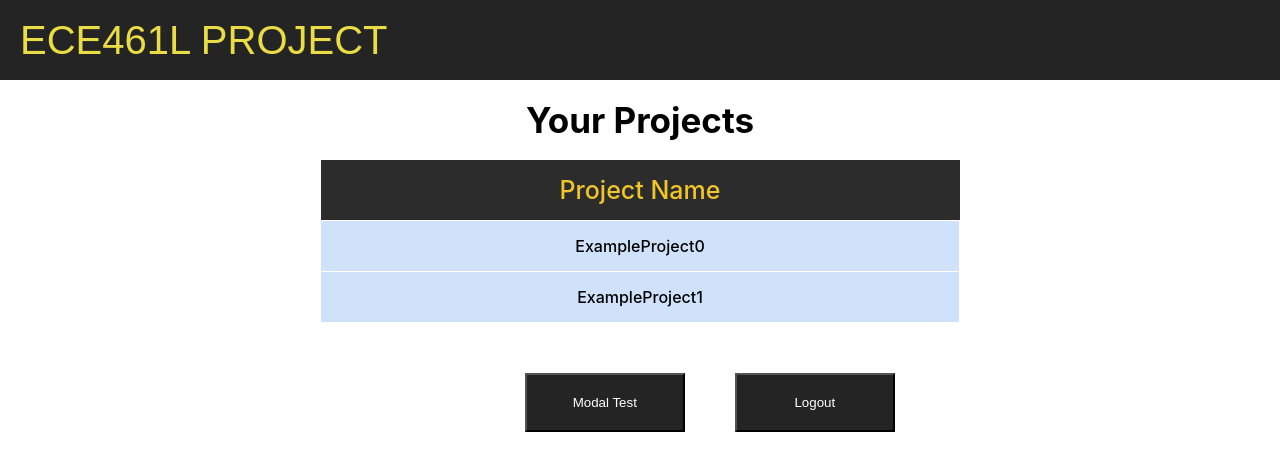
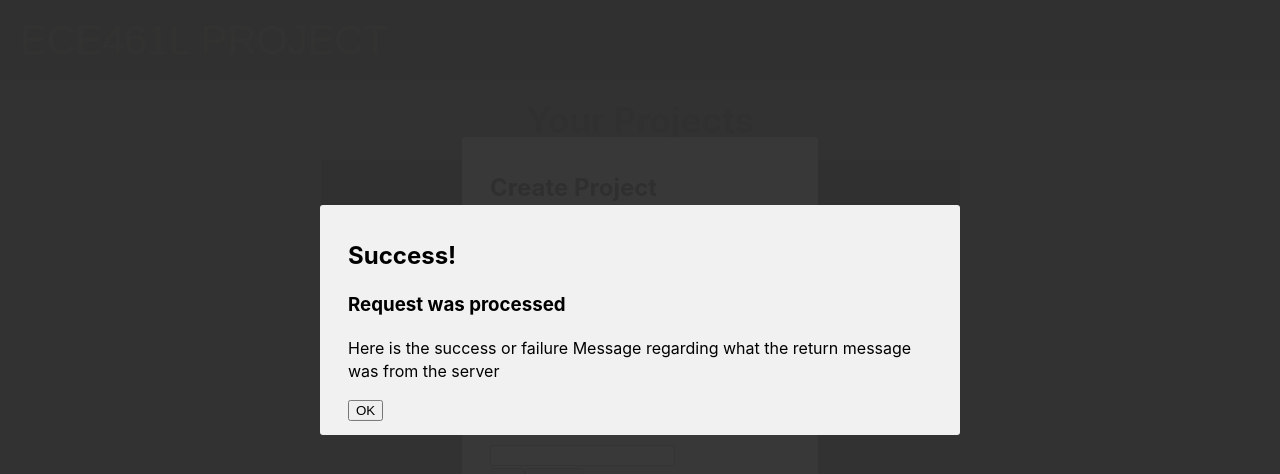
Before and after one commit to Zhangky11/ECE461L, a React (Create React App) app in the folder frontend/: page /profile in a window 1280 px wide. Shown: the top 474 px of the page. Built offline with nearby package versions, Linux system fonts and the light colour scheme; no server answers; sample sign-in values are in the browser's storage.

Commit message:
Modals implemented in userprofile

```diff
--- a/frontend/src/Components/UserProfile/UserProfilePage.jsx
+++ b/frontend/src/Components/UserProfile/UserProfilePage.jsx
@@ -4,12 +4,21 @@ import './UserProfilePage.css'
 import { useNavigate } from 'react-router-dom';
 import { Link } from 'react-router-dom';
 import axios from 'axios';
+import CreateProject from '../Modals/CreateProject';
+import JoinProject from '../Modals/JoinProject';
+import Message from '../Modals/Message';
 
 
 const UserProfilePage = () => {
   const navigate = useNavigate();
-  const [user, setUser] = useState('')
-  const [projects, setProjects] = useState([{}])
+  const [user, setUser] = useState('');
+  const [projects, setProjects] = useState([{}]);
+
+  const [message, setMessage] = useState(false);
+  const [join, setJoin] = useState(false);
+  const [create, setCreate] = useState(false);
+
+  // TODO: display the modals as an instance of the name of the modal in the return function
 
   useEffect(() => {
     const fetchUser = async () => {
@@ -69,10 +78,6 @@ const UserProfilePage = () => {
     navigate('/login')
   }
 
-  const modalTest = () => {
-    navigate('/popups')
-  }
-
   return (
     <Fragment>
     <div className='page'>
@@ -97,11 +102,16 @@ const UserProfilePage = () => {
             </tbody>
           </table>
           <div className='button-container1'>
-            <button className='button' onClick={modalTest}>Modal Test</button>
+            <button className='button' onClick={() => setMessage(true)}>Message Test</button>
+            <button className='button'onClick={() => setJoin(true)}>Join</button>
+            <button className='button'onClick={() => setCreate(true)}>Create</button>
             <button className='button' onClick={LogoutHandler}>Logout</button>
           </div>
         </div>
     </div>
+    <CreateProject modal={message}>Create Project modal</CreateProject>
+    <JoinProject modal={join}>Join Project modal</JoinProject>
+    <Message modal={create}>Message modal</Message>
     </Fragment>
   )
 }
```
Also changed, not shown: 1 other file (tests, documents, lock files or other folders).
